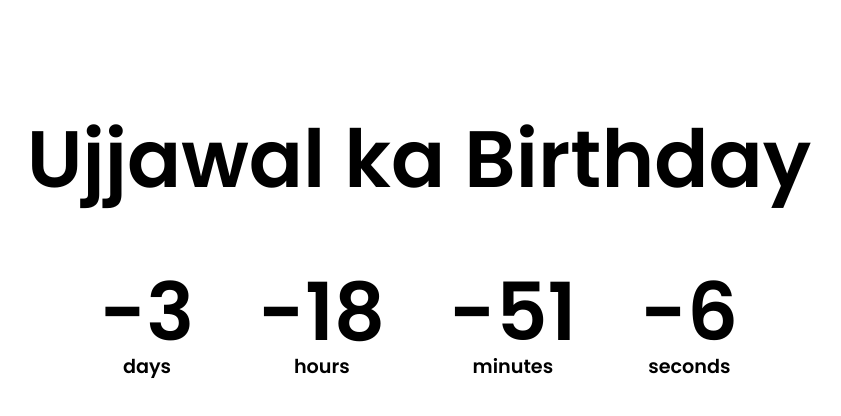
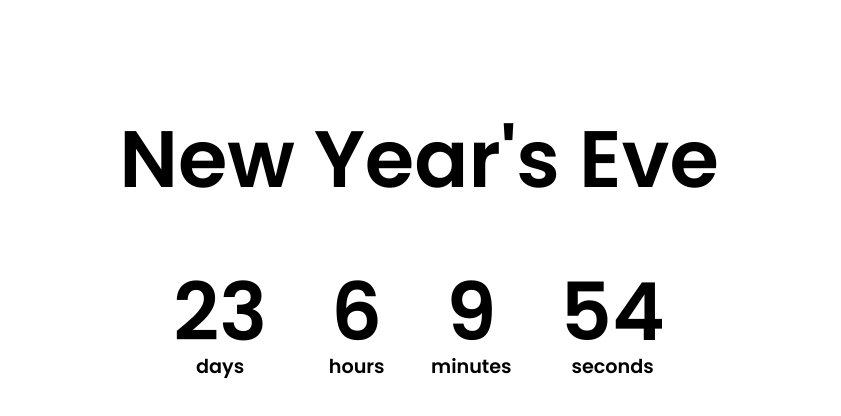
Before and after one commit to beerwithstraw/JavaScript-Projects, a plain HTML site: page countdownTimer/index.html in a window 1280 px wide. Shown: the whole page, without its empty margins (221-1062 px from the left). Drawn offline with Linux system fonts and the light colour scheme.

Commit message:
Timer update

```diff
--- a/countdownTimer/index.html
+++ b/countdownTimer/index.html
@@ -9,7 +9,7 @@
         <script src="script.js" defer></script>
     </head>
     <body>
-        <h1> Ujjawal ka Birthday</h1>
+        <h1> New Year's Eve</h1>
 
         <div class="countdown-container">
             <div class="countdownx days-c">
--- a/countdownTimer/script.js
+++ b/countdownTimer/script.js
@@ -3,7 +3,7 @@
  const minutesF = document.getElementById('minutes');
  const secondsF = document.getElementById('seconds');
 
-const ganjebday = "6 December 2020";
+const ganjebday = "1 January 2021";
 
 function countdown(){
     const bdayDate = new Date(ganjebday);
```
